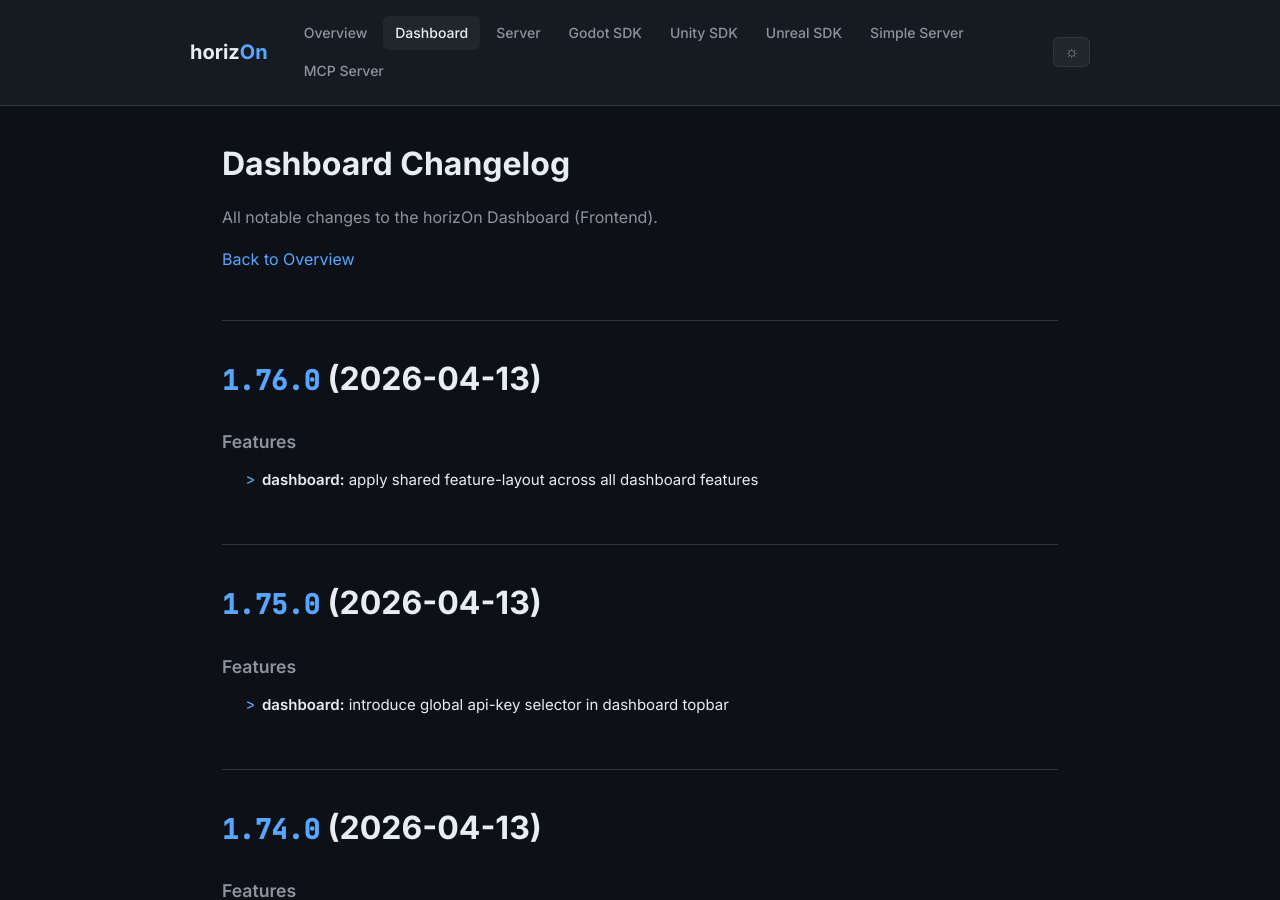
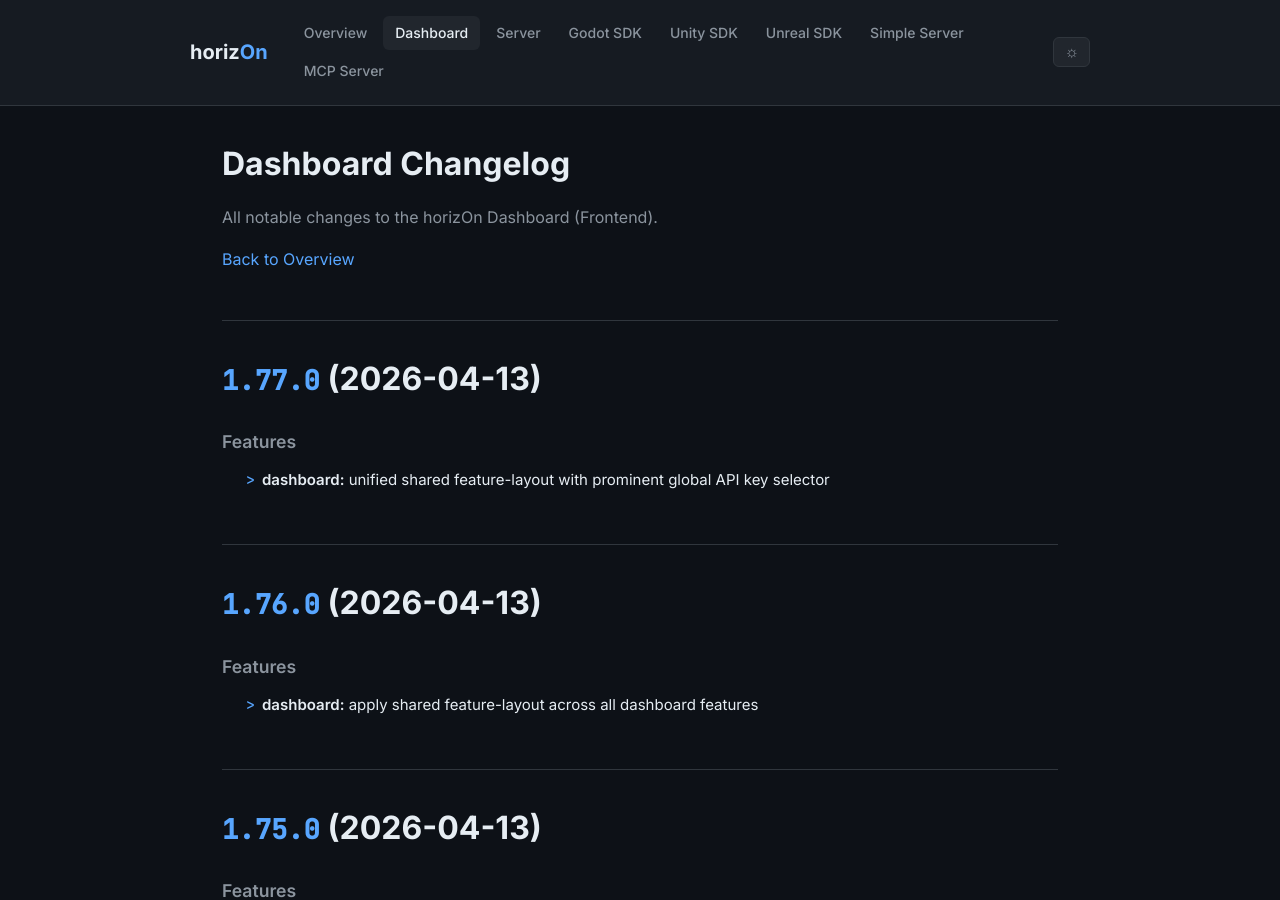
Before and after one commit to ProjectMakersDE/horizOn-Changelog, a Jekyll site: the page built from dashboard-changelog.md, in a window 1280 px wide and 900 px high. Built offline with Jekyll 4.4.1, drawn with Linux system fonts in a browser that asks for light colours.

Commit message:
chore: sync changelogs [skip ci]

```diff
--- a/dashboard-changelog.md
+++ b/dashboard-changelog.md
@@ -8,6 +8,13 @@ title: Dashboard Changelog
 All notable changes to the horizOn Dashboard (Frontend).
 
 [Back to Overview](.)
+
+# [1.77.0](https://github.com/ProjectMakersDE/horizOn-Dashboard/compare/v1.76.0...v1.77.0) (2026-04-13)
+
+
+### Features
+
+* **dashboard:** unified shared feature-layout with prominent global API key selector ([05ef4c2](https://github.com/ProjectMakersDE/horizOn-Dashboard/commit/05ef4c29760e4bb338c93c9579b847b751e580ae))
 
 # [1.76.0](https://github.com/ProjectMakersDE/horizOn-Dashboard/compare/v1.75.0...v1.76.0) (2026-04-13)
 
```
Also changed, not shown: index.md (+1 -1 lines).
